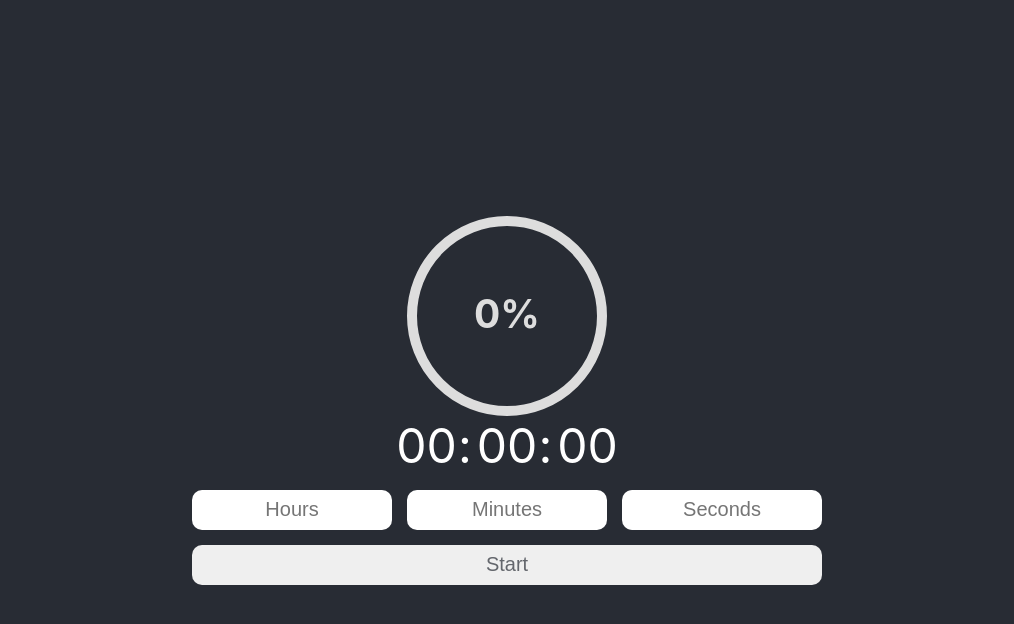
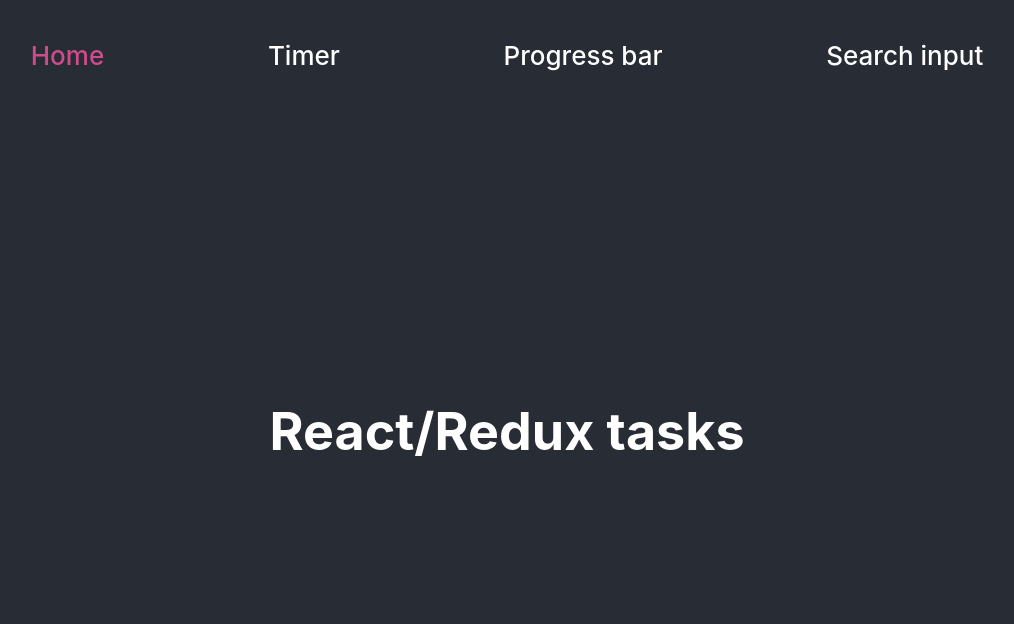
Before and after one commit to verenichyi/React-Redux-Apps, a React (Create React App) app: page / in a window 1280 px wide. Shown: the top 624 px of the page, without its empty margins (133-1147 px from the left). Built offline with nearby package versions, Linux system fonts and the light colour scheme.

Commit message:
feat: add empty search input component and create routes structure

```diff
--- a/src/App.css
+++ b/src/App.css
@@ -5,19 +5,16 @@
     display: flex;
     flex-direction: column;
     align-items: center;
-    justify-content: center;
     font-size: calc(10px + 2vmin);
     color: white;
 }
 
-/* Chrome, Safari, Edge, Opera */
 input::-webkit-outer-spin-button,
 input::-webkit-inner-spin-button {
     -webkit-appearance: none;
     margin: 0;
 }
 
-/* Firefox */
 input[type=number] {
     -moz-appearance: textfield;
 }
--- a/src/App.jsx
+++ b/src/App.jsx
@@ -1,14 +1,15 @@
-import './App.css';
-import Timer from './components/Timer/Timer';
-import CircularProgressBar from './components/Circular-progress-bar/CircularProgressBar';
 import React from 'react';
 
+import './App.css';
 
-function App() {
+import Header from './components/Header/Header';
+import Main from './components/Main/Main';
+
+const App = () => {
 	return (
 		<div className="App">
-			<CircularProgressBar/>
-			<Timer/>
+			<Header/>
+			<Main/>
 		</div>
 	);
 }
--- /dev/null
+++ b/src/components/Header/Header.jsx
@@ -0,0 +1,10 @@
+import React from 'react';
+import Navigation from '../Navigation/Navigation';
+
+const Header = () => {
+	return (
+		<Navigation/>
+	)
+};
+
+export default Header;
--- /dev/null
+++ b/src/components/Home/Home.jsx
@@ -0,0 +1,9 @@
+import React from 'react';
+
+const Home = () => {
+	return (
+		<h1>React/Redux tasks</h1>
+	)
+};
+
+export default Home;
--- /dev/null
+++ b/src/components/Main/Main.jsx
@@ -0,0 +1,24 @@
+import React from 'react';
+import {Route, Routes} from 'react-router-dom';
+
+import styles from './main.module.scss';
+
+import CircularProgressBar from '../Circular-progress-bar/CircularProgressBar';
+import Timer from '../Timer/Timer';
+import Home from '../Home/Home';
+import SearchInput from '../SearchInput/SearchInput';
+
+const Main = () => {
+	return (
+		<main className={styles.main}>
+			<Routes>
+				<Route path={'/'} element={<Home/>}/>
+				<Route path={'/timer'} element={<Timer/>}/>
+				<Route path={'/progress-bar'} element={<CircularProgressBar/>}/>
+				<Route path={'/search-input'} element={<SearchInput/>}/>
+			</Routes>
+		</main>
+	)
+};
+
+export default Main;
--- /dev/null
+++ b/src/components/Main/main.module.scss
@@ -0,0 +1,6 @@
+.main {
+  min-height: 80vh;
+  display: flex;
+  justify-content: center;
+  align-items: center;
+}
--- /dev/null
+++ b/src/components/Navigation/Navigation.js
@@ -0,0 +1,19 @@
+import React from 'react';
+import {NavLink} from 'react-router-dom';
+
+import styles from './navigation.module.scss';
+
+const Navigation = () => {
+	const getLinkStyles = ({ isActive }) => styles.navLink + (isActive ? styles.activated : "");
+
+	return (
+		<nav className={styles.nav}>
+			<NavLink className={({ isActive }) => styles.navLink + (isActive ? ` ${styles.activated}` : "")} to={'/'}>Home</NavLink>
+			<NavLink className={({ isActive }) => styles.navLink + (isActive ? ` ${styles.activated}` : "")} to={'/timer'}>Timer</NavLink>
+			<NavLink className={({ isActive }) => styles.navLink + (isActive ? ` ${styles.activated}` : "")} to={'/progress-bar'}>Progress bar</NavLink>
+			<NavLink className={({ isActive }) => styles.navLink + (isActive ? ` ${styles.activated}` : "")} to={'/search-input'}>Search input</NavLink>
+		</nav>
+	)
+};
+
+export default Navigation;
--- /dev/null
+++ b/src/components/Navigation/navigation.module.scss
@@ -0,0 +1,21 @@
+.nav {
+  width: 100%;
+  display: flex;
+  justify-content: space-evenly;
+  padding: 40px 0;
+}
+
+.navLink {
+  transition: all .3s ease;
+  text-decoration: none;
+  color: #fff;
+  font-weight: 500;
+
+  &.activated {
+    color: rgba(245, 83, 162, 0.81);
+  }
+
+  &:hover {
+    color: rgba(245, 83, 162, 0.81);
+  }
+}
--- /dev/null
+++ b/src/components/SearchInput/SearchInput.jsx
@@ -0,0 +1,9 @@
+import React from 'react';
+
+const SearchInput = () => {
+	return (
+		<>SearchInput</>
+	)
+};
+
+export default SearchInput;
```
Also changed, not shown: src/components/SearchInput/search-input.module.scss (added).
